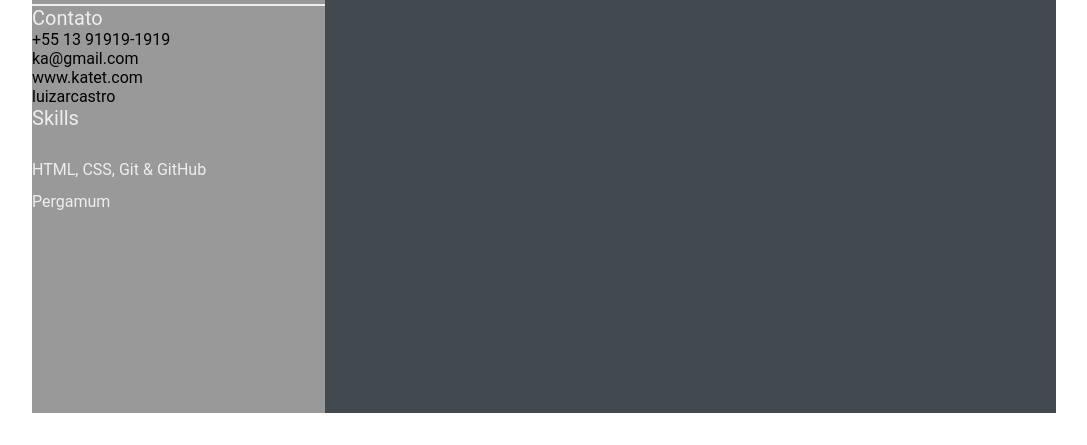
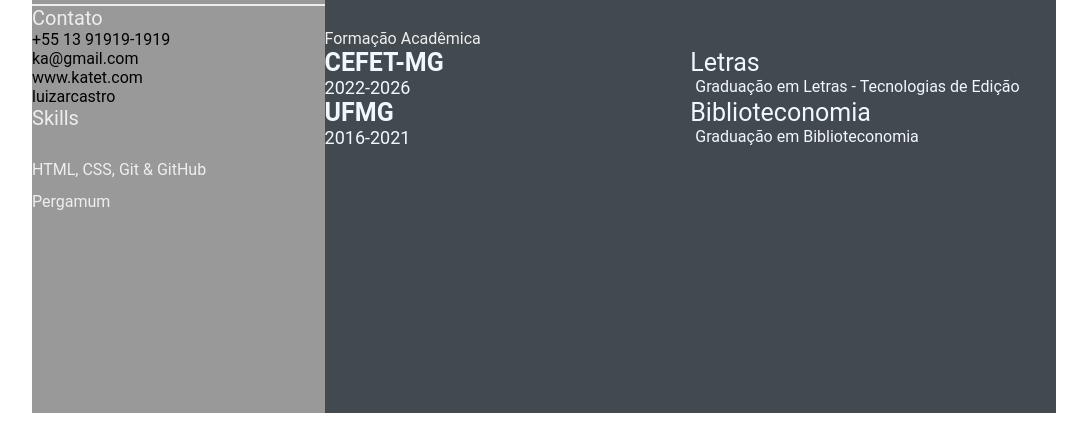
Before and after one commit to luizarcastro/devweekgit.github.io, a plain HTML site: page index.html in a window 1280 px wide. Shown: the part 419-864 px from the top of the page, without its empty margins (96-1183 px from the left). Drawn offline with Linux system fonts and the light colour scheme.

Commit message:
commit (#4)
Co-authored-by: Luiza Castro <luizarobertac@hotmail.com>

```diff
--- a/index.html
+++ b/index.html
@@ -1,5 +1,6 @@
 <!DOCTYPE html>
 <html lang="en">
+
 <head>
     <meta charset="UTF-8">
     <meta http-equiv="X-UA-Compatible" content="IE=edge">
@@ -9,6 +10,7 @@
     <link rel="stylesheet" href="style.css">
 
 </head>
+
 <body>
     <main class="resume-contents">
         <section class="left-section">
@@ -18,7 +20,7 @@
                     <p class="name">Cleopatra Deschain</p>
                     <p class="profession">Library Scientist</p>
                 </div>
-                <div class=""contact-info">
+                <div class="" contact-info">
                     <p class="left-title">Contato</p>
                     <ul>
                         <li><i class="fa fa-phone"></i>+55 13 91919-1919</li>
@@ -30,8 +32,12 @@
                 <div class="skills">
                     <p class="left-title">Skills</p>
                     <ul>
-                        <li><p>HTML, CSS, Git & GitHub</p></li>
-                        <li><p>Pergamum</p></li>
+                        <li>
+                            <p>HTML, CSS, Git & GitHub</p>
+                        </li>
+                        <li>
+                            <p>Pergamum</p>
+                        </li>
                     </ul>
                 </div>
             </section>
@@ -71,10 +77,34 @@
                         </p>
                     </div>
                 </div>
-
-
+            </section>
+            <section class="education gap">
+                <div class="right-title">Formação Acadêmica</div>
+                <div class="education-contents">
+                <div class="education-left">
+                    <p class="education-school-name">CEFET-MG</p>
+                    <p class="educationp-time-period">2022-2026</p>
+                </div>
+                <div class="education-right">
+                    <p class="education-subject">Letras</p>
+                    <p class="education-desc">
+                        Graduação em Letras - Tecnologias de Edição
+                    </p>
+                </div>
+                <div class="education-left">
+                    <p class="education-school-name">UFMG</p>
+                    <p class="educationp-time-period">2016-2021</p>
+                </div>
+                <div class="education-right">
+                    <p class="education-subject">Biblioteconomia</p>
+                    <p class="education-desc">
+                        Graduação em Biblioteconomia
+                    </p>
+                </div>
+            </div>
             </section>
         </section>
     </main>
 </body>
+
 </html>
```
Lines whose indentation alone changed are shown as unchanged.
